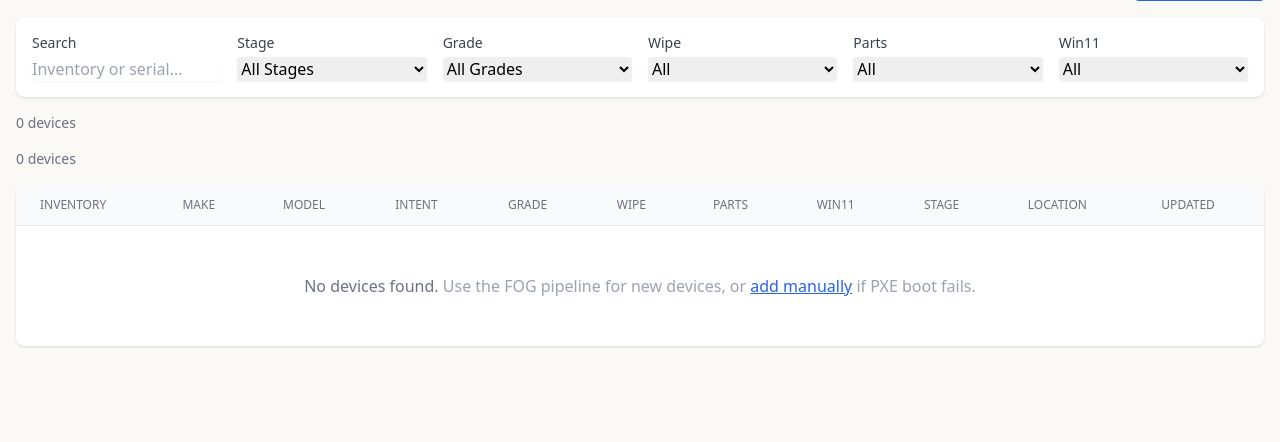
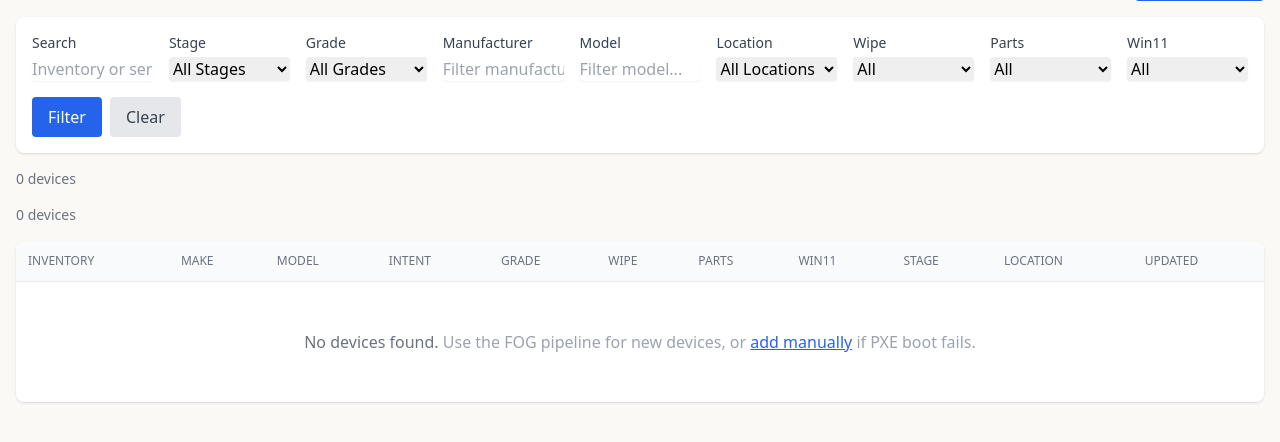
Before and after one commit to ReCognition-Circular/workbench, a Django app: page /devices/ in a window 1280 px wide. Shown: the part 128-570 px from the top of the page. Run offline with Django 5.2, Linux system fonts and the light colour scheme; the visitor is signed in with stand-in values (Sample User, id 1); data that the repository does not hold is empty; some libraries are stand-ins or nearby versions.

Commit message:
Add manufacturer/model/location filters to devices page, make stock summary cards clickable

```diff
--- a/app/api/middleware.py
+++ b/app/api/middleware.py
@@ -5,6 +5,8 @@ from .models import APIKey
 
 PUBLIC_API_PATHS = [
     "/api/donation-pledges/",
+    "/api/integration/",
+
 ]
 
 
--- /dev/null
+++ b/app/integrations/urls.py
@@ -0,0 +1,6 @@
+from django.urls import path
+from . import views
+
+urlpatterns = [
+    path('sales-order/', views.sales_order_webhook, name='sales_order_webhook'),
+]
--- a/app/template/device_list.html
+++ b/app/template/device_list.html
@@ -12,8 +12,9 @@
     </div>
 
     <!-- Filters -->
+<!-- Filters -->
     <div class="bg-white rounded-lg shadow p-4">
-        <form method="get" class="grid grid-cols-1 md:grid-cols-6 gap-4">
+        <form method="get" class="grid grid-cols-1 md:grid-cols-9 gap-4">
             <div>
                 <label class="block text-sm font-medium text-gray-700">Search</label>
                 <input type="text" name="search" value="{{ search }}"
@@ -41,6 +42,35 @@
                     <option value="D" {% if grade_filter == 'D' %}selected{% endif %}>Grade D</option>
                     <option value="BER" {% if grade_filter == 'BER' %}selected{% endif %}>BER</option>
                     <option value="UNGRADED" {% if grade_filter == 'UNGRADED' %}selected{% endif %}>Ungraded</option>
+                </select>
+            </div>
+            <div>
+                <label class="block text-sm font-medium text-gray-700">Manufacturer</label>
+                <input type="text" name="manufacturer" value="{{ manufacturer_filter }}"
+                       class="mt-1 block w-full rounded border-gray-300 shadow-sm focus:border-primary focus:ring-primary"
+                       placeholder="Filter manufacturer..."
+                       list="manufacturer-list">
+                <datalist id="manufacturer-list">
+                    {% for m in manufacturers %}
+                        <option value="{{ m }}">
+                    {% endfor %}
+                </datalist>
+            </div>
+            <div>
+                <label class="block text-sm font-medium text-gray-700">Model</label>
+                <input type="text" name="model_number" value="{{ model_number_filter }}"
+                       class="mt-1 block w-full rounded border-gray-300 shadow-sm focus:border-primary focus:ring-primary"
+                       placeholder="Filter model...">
+            </div>
+            <div>
+                <label class="block text-sm font-medium text-gray-700">Location</label>
+                <select name="location" onchange="this.form.submit()" class="mt-1 block w-full rounded border-gray-300 shadow-sm">
+                    <option value="">All Locations</option>
+                    {% for loc in locations %}
+                        <option value="{{ loc.code }}" {% if location_filter == loc.code %}selected{% endif %}>
+                            {{ loc.code }}
+                        </option>
+                    {% endfor %}
                 </select>
             </div>
             <div>
@@ -75,9 +105,16 @@
                     <option value="UNKNOWN" {% if win11_filter == 'UNKNOWN' %}selected{% endif %}>Unknown</option>
                 </select>
             </div>
+	    <div class="flex items-end space-x-2">
+                <button type="submit" class="px-4 py-2 bg-blue-600 text-white rounded hover:bg-blue-700">
+                    Filter
+                </button>
+                <a href="{% url 'device_list' %}" class="px-4 py-2 bg-gray-200 text-gray-700 rounded hover:bg-gray-300">
+                    Clear
+                </a>
+            </div>
         </form>
     </div>
-
     <!-- Device count -->
     <div class="text-sm text-gray-500">
         {{ devices|length }} device{{ devices|length|pluralize }}
@@ -96,30 +133,42 @@
     {% endif %}
 
     <!-- Device list -->
-    <div class="bg-white rounded-lg shadow overflow-hidden">
+    <div class="bg-white rounded-lg shadow overflow-x-auto">
         <table class="min-w-full divide-y divide-gray-200">
             <thead class="bg-gray-50">
                 <tr>
-                    <th class="px-6 py-3 text-left text-xs font-medium text-gray-500 uppercase">Inventory</th>
-                    <th class="px-6 py-3 text-left text-xs font-medium text-gray-500 uppercase">Make</th>
-                    <th class="px-6 py-3 text-left text-xs font-medium text-gray-500 uppercase">Model</th>
-		    <th class="px-6 py-3 text-left text-xs font-medium text-gray-500 uppercase">Intent</th>
-                    <th class="px-6 py-3 text-left text-xs font-medium text-gray-500 uppercase">Grade</th>
-                    <th class="px-6 py-3 text-left text-xs font-medium text-gray-500 uppercase">Wipe</th>
-                    <th class="px-6 py-3 text-left text-xs font-medium text-gray-500 uppercase">Parts</th>
-		    <th class="px-6 py-3 text-left text-xs font-medium text-gray-500 uppercase">Win11</th>
-                    <th class="px-6 py-3 text-left text-xs font-medium text-gray-500 uppercase">Stage</th>
-                    <th class="px-6 py-3 text-left text-xs font-medium text-gray-500 uppercase">Location</th>
-                    <th class="px-6 py-3 text-left text-xs font-medium text-gray-500 uppercase">Updated</th>
+                    <th class="px-3 py-3 text-left text-xs font-medium text-gray-500 uppercase">Inventory</th>
+                    <th class="px-3 py-3 text-left text-xs font-medium text-gray-500 uppercase">Make</th>
+                    <th class="px-3 py-3 text-left text-xs font-medium text-gray-500 uppercase">Model</th>
+		    <th class="px-3 py-3 text-left text-xs font-medium text-gray-500 uppercase">Intent</th>
+                    <th class="px-3 py-3 text-left text-xs font-medium text-gray-500 uppercase">Grade</th>
+                    <th class="px-3 py-3 text-left text-xs font-medium text-gray-500 uppercase">Wipe</th>
+                    <th class="px-3 py-3 text-left text-xs font-medium text-gray-500 uppercase">Parts</th>
+		    <th class="px-3 py-3 text-left text-xs font-medium text-gray-500 uppercase">Win11</th>
+                    <th class="px-3 py-3 text-left text-xs font-medium text-gray-500 uppercase">Stage</th>
+                    <th class="px-3 py-3 text-left text-xs font-medium text-gray-500 uppercase">Location</th>
+                    <th class="px-3 py-3 text-left text-xs font-medium text-gray-500 uppercase">Updated</th>
                 </tr>
             </thead>
             <tbody class="divide-y divide-gray-200">
                 {% for device in devices %}
-                <tr class="hover:bg-gray-50 cursor-pointer" onclick="window.location='/devices/{{ device.id }}/'">
-                    <td class="px-6 py-4 font-medium text-gray-900">{{ device.inventory_number }}</td>
-                    <td class="px-6 py-4 text-gray-500">{{ device.manufacturer }}</td>
-                    <td class="px-6 py-4 text-gray-500">{{ device.model_name }}</td>
-                    <td class="px-6 py-4">
+		<tr class="hover:bg-gray-50 cursor-pointer" onclick="window.location='/devices/{{ device.id }}/'">
+                    <td class="px-3 py-4 font-medium text-gray-900">{{ device.inventory_number }}</td>
+                    <td class="px-3 py-4 text-gray-500">{{ device.manufacturer }}</td>
+                    <td class="px-3 py-4 text-gray-500">{{ device.model_name }}</td>
+                    <td class="px-3 py-4">
+                        <span class="px-2 py-1 text-xs rounded
+                            {% if device.allocation_intent == 'UNDECIDED' %}bg-purple-100 text-purple-800
+                            {% elif device.allocation_intent == 'SALE' %}bg-green-100 text-green-800
+                            {% elif device.allocation_intent == 'DEVICE_BANK' %}bg-yellow-100 text-yellow-800
+                            {% elif device.allocation_intent == 'RECYCLING' %}bg-red-100 text-red-800
+                            {% elif device.allocation_intent == 'RESERVED' %}bg-orange-100 text-orange-800
+                            {% elif device.allocation_intent == 'OTHER' %}bg-gray-100 text-gray-600
+                            {% else %}bg-gray-100 text-gray-500{% endif %}">
+                            {{ device.allocation_intent|cut:"_"|default:"TBC" }}
+                        </span>
+                    </td>
+                    <td class="px-3 py-4">
                         {% if device.grade == 'UNGRADED' %}
                             <span class="px-2 py-1 text-xs rounded bg-gray-100 text-gray-400">Ungraded</span>
                         {% elif device.grade == 'A' %}
@@ -136,19 +185,7 @@
                             <span class="px-2 py-1 text-xs rounded bg-gray-100 text-gray-700">{{ device.grade }}</span>
                         {% endif %}
                     </td>
-		    <td class="px-6 py-4">
-                        <span class="px-2 py-1 text-xs rounded
-                            {% if device.allocation_intent == 'UNDECIDED' %}bg-purple-100 text-purple-800
-                            {% elif device.allocation_intent == 'SALE' %}bg-green-100 text-green-800
-                            {% elif device.allocation_intent == 'DEVICE_BANK' %}bg-yellow-100 text-yellow-800
-                            {% elif device.allocation_intent == 'RECYCLING' %}bg-red-100 text-red-800
-                            {% elif device.allocation_intent == 'RESERVED' %}bg-orange-100 text-orange-800
-                            {% elif device.allocation_intent == 'OTHER' %}bg-gray-100 text-gray-600
-                            {% else %}bg-gray-100 text-gray-500{% endif %}">
-                            {{ device.allocation_intent|cut:"_"|default:"TBC" }}
-                        </span>
-                    </td>
-                    <td class="px-6 py-4">
+                    <td class="px-3 py-4">
                         <span class="px-2 py-1 text-xs rounded
                             {% if device.wipe_status == 'PASS' %}bg-green-100 text-green-800
                             {% elif device.wipe_status == 'PENDING' %}bg-yellow-100 text-yellow-800
@@ -159,7 +196,7 @@
                             {{ device.wipe_status|cut:"_" }}
                         </span>
                     </td>
-                    <td class="px-6 py-4">
+                    <td class="px-3 py-4">
                         <span class="px-2 py-1 text-xs rounded
                             {% if device.parts_status == 'UNKNOWN' %}bg-gray-100 text-gray-400
                             {% elif device.parts_status == 'FITTED' %}bg-green-100 text-green-800
@@ -169,7 +206,7 @@
                             {{ device.parts_status|cut:"_" }}
                         </span>
                     </td>
-                    <td class="px-6 py-4">
+                    <td class="px-3 py-4">
                         <span class="px-2 py-1 text-xs rounded
                             {% if device.win11_compatible == 'YES' %}bg-green-100 text-green-800
                             {% elif device.win11_compatible == 'NO' %}bg-red-100 text-red-800
@@ -177,17 +214,17 @@
                             {{ device.win11_compatible }}
                         </span>
                     </td>
-                    <td class="px-6 py-4">
+                    <td class="px-3 py-4">
                         <span class="px-2 py-1 text-xs rounded bg-indigo-100 text-indigo-800">{{ device.stage_name }}</span>
                     </td>
-                    <td class="px-6 py-4 text-gray-500">{{ device.location_code|default:"-" }}</td>
-                    <td class="px-6 py-4 text-gray-500 text-sm">{{ device.updated_at|date:"d M H:i" }}</td>
+                    <td class="px-3 py-4 text-gray-500">{{ device.location_code|default:"-" }}</td>
+                    <td class="px-3 py-4 text-gray-500 text-sm">{{ device.updated_at|date:"d M H:i" }}</td>
                 </tr>
                 {% empty %}
                 <tr>
                     <td colspan="11" class="px-6 py-12 text-center text-gray-500">
                         No devices found.
-			<span class="text-gray-400">Use the FOG pipeline for new devices, or <a href="{% url 'manual_device_create' %}" class="text-blue-600 underline">add manually</a> if PXE boot fails.</span>
+                        <span class="text-gray-400">Use the FOG pipeline for new devices, or <a href="{% url 'manual_device_create' %}" class="text-blue-600 underline">add manually</a> if PXE boot fails.</span>
                     </td>
                 </tr>
                 {% endfor %}
--- a/app/workbench/urls.py
+++ b/app/workbench/urls.py
@@ -34,6 +34,7 @@ urlpatterns = [
     path('recipients/<int:pk>/edit/', views.recipient_edit, name='recipient_edit'),
     path('fulfilment-requests/', views.fulfilment_request_list, name='fr_list'),
     path('fulfilment-requests/<int:pk>/', views.fulfilment_request_detail, name='fr_detail'),
+    path('api/integration/', include('integrations.urls')),
 ]
 
 if settings.DEBUG:
--- a/app/workbench/views.py
+++ b/app/workbench/views.py
@@ -6,6 +6,7 @@ from workflow.models import Stage
 from donations.models import DonationPledge
 from devices.models import DeviceSpecification, Manufacturer, Recipient, FulfilmentRequest
 from devices.utils import generate_manual_inventory_number
+from locations.models import Location
 
 @login_required
 def device_list(request):
@@ -18,11 +19,17 @@ def device_list(request):
     wipe_filter = request.GET.get("wipe", "")
     parts_filter = request.GET.get("parts", "")
     win11_filter = request.GET.get("win11", "")
+    manufacturer_filter = request.GET.get("manufacturer", "")
+    model_number_filter = request.GET.get("model_number", "")
+    location_filter = request.GET.get("location", "")
 
     if search:
         devices_qs = devices_qs.filter(
             models.Q(inventory_number__icontains=search)
             | models.Q(serial_number__icontains=search)
+            | models.Q(device_specification__manufacturer__icontains=search)
+            | models.Q(device_specification__model_name__icontains=search)
+            | models.Q(device_specification__model_number__icontains=search)
         )
 
     if stage_filter:
@@ -39,6 +46,20 @@ def device_list(request):
 
     if win11_filter:
         devices_qs = devices_qs.filter(win11_compatible=win11_filter)
+
+    if manufacturer_filter:
+        devices_qs = devices_qs.filter(
+            device_specification__manufacturer__icontains=manufacturer_filter
+        )
+
+    if model_number_filter:
+        devices_qs = devices_qs.filter(
+            models.Q(device_specification__model_name__icontains=model_number_filter)
+            | models.Q(device_specification__model_number__icontains=model_number_filter)
+        )
+
+    if location_filter:
+        devices_qs = devices_qs.filter(location__code__icontains=location_filter)
 
     devices_qs = devices_qs.order_by("-created_at")
 
@@ -62,6 +83,8 @@ def device_list(request):
             "win11_compatible": d.win11_compatible,
             "allocation_intent": d.allocation_intent,
         })
+    manufacturers = DeviceSpecification.objects.values_list("manufacturer", flat=True).exclude(manufacturer="").distinct().order_by("manufacturer")
+    locations = Location.objects.all().order_by("code")
 
     return render(request, "device_list.html", {
         "devices": devices,
@@ -72,9 +95,13 @@ def device_list(request):
         "wipe_filter": wipe_filter,
         "parts_filter": parts_filter,
         "win11_filter": win11_filter,
+        "manufacturer_filter": manufacturer_filter,
+        "model_number_filter": model_number_filter,
+        "location_filter": location_filter,
+        "manufacturers": manufacturers,
+        "locations": locations,
         "pending_pledges": DonationPledge.objects.filter(status="PENDING").count(),
     })
-
 
 @login_required
 def device_detail(request, pk):
```
Also changed, not shown: app/api/views.py (+41 -12 lines), app/devices/models.py (+7 -5 lines), app/integrations/management/commands/create_erpnext_variants.py (added, +144 -0 lines), app/integrations/views.py (+89 -2 lines), app/template/stock/available.html (+9 -5 lines), app/devices/migrations/0019_add_item_code_on_hold.py (added).
